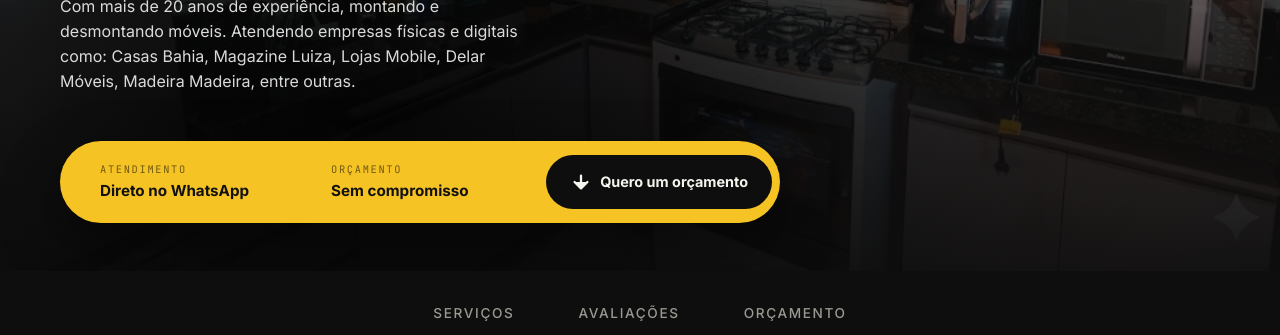
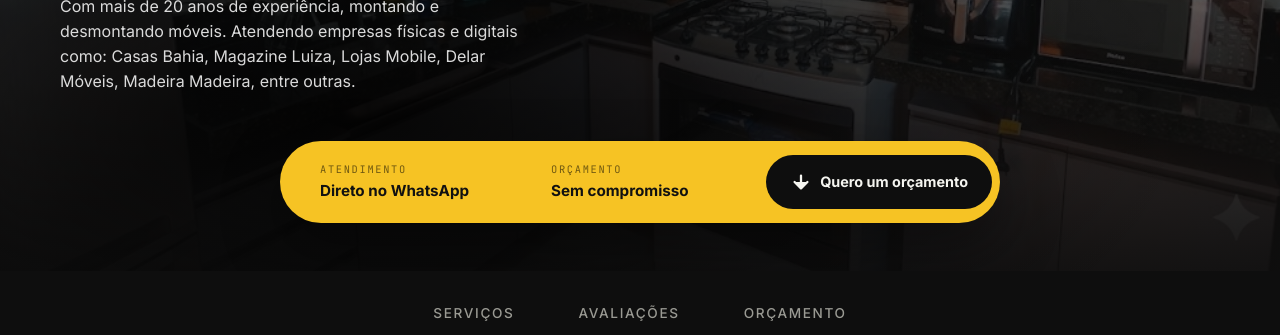
Before and after one commit to beyondBitsLtda/Montador-de-moveis-Profissional, a plain HTML site: page index.html in a window 1280 px wide. Shown: the part 465-800 px from the top of the page. Drawn offline with Linux system fonts and the light colour scheme; no server answers.

Commit message:
Update layout.css

```diff
--- a/css/layout.css
+++ b/css/layout.css
@@ -201,7 +201,8 @@ section {
 
 /* Cartão de busca/CTA flutuante */
 .hero__card {
-  margin-top: var(--space-7);
+  margin-top: var(--space-4); /* Reduz a distância do texto apenas no mobile */
+  margin-inline: auto;        /* Garante que o card fique travado ao centro */
   display: grid;
   background: var(--color-accent);
   color: var(--color-text-dark);
@@ -217,6 +218,7 @@ section {
 
 @media (min-width: 720px) {
   .hero__card {
+    margin-top: var(--space-7); /* Restaura o espaçamento original no desktop */
     grid-template-columns: 1fr 1fr auto;
     align-items: center;
     gap: var(--space-2);
```
